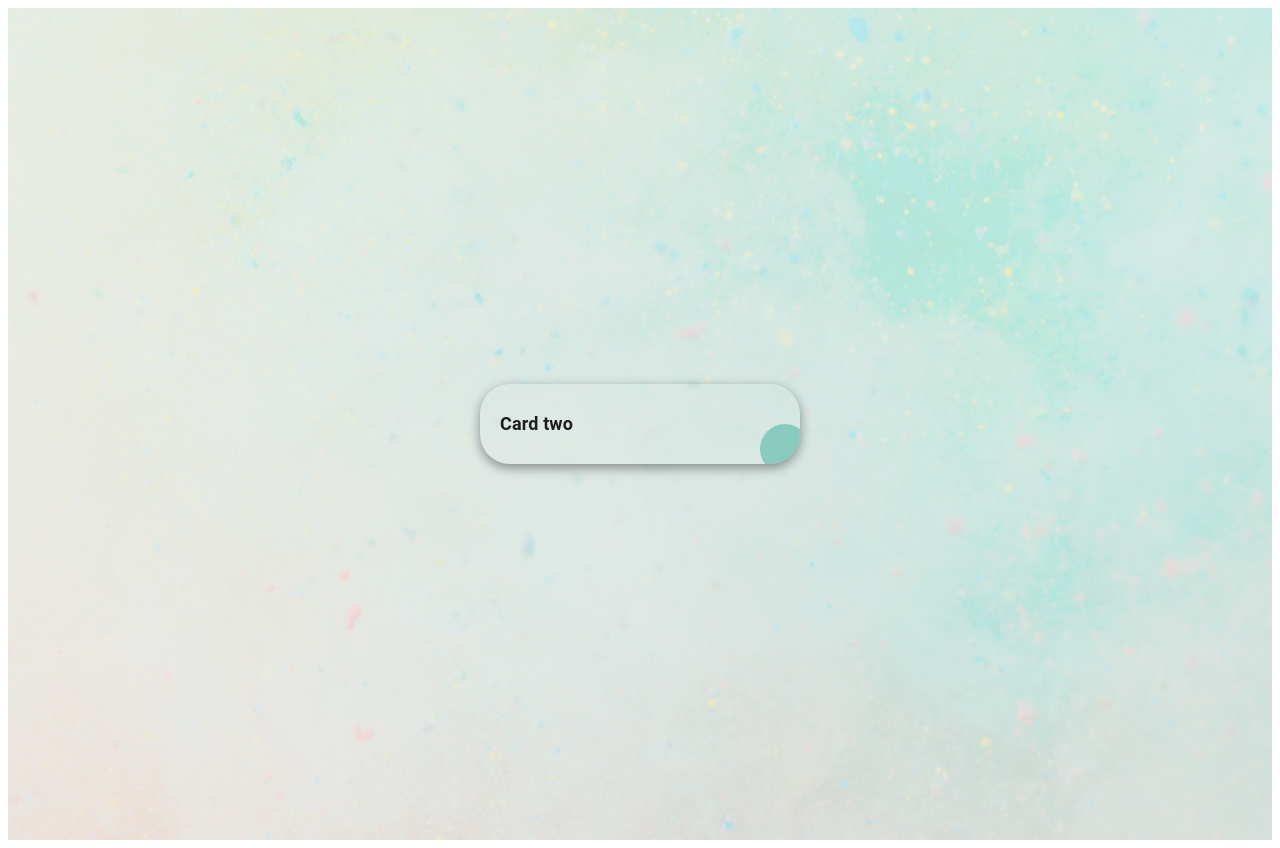
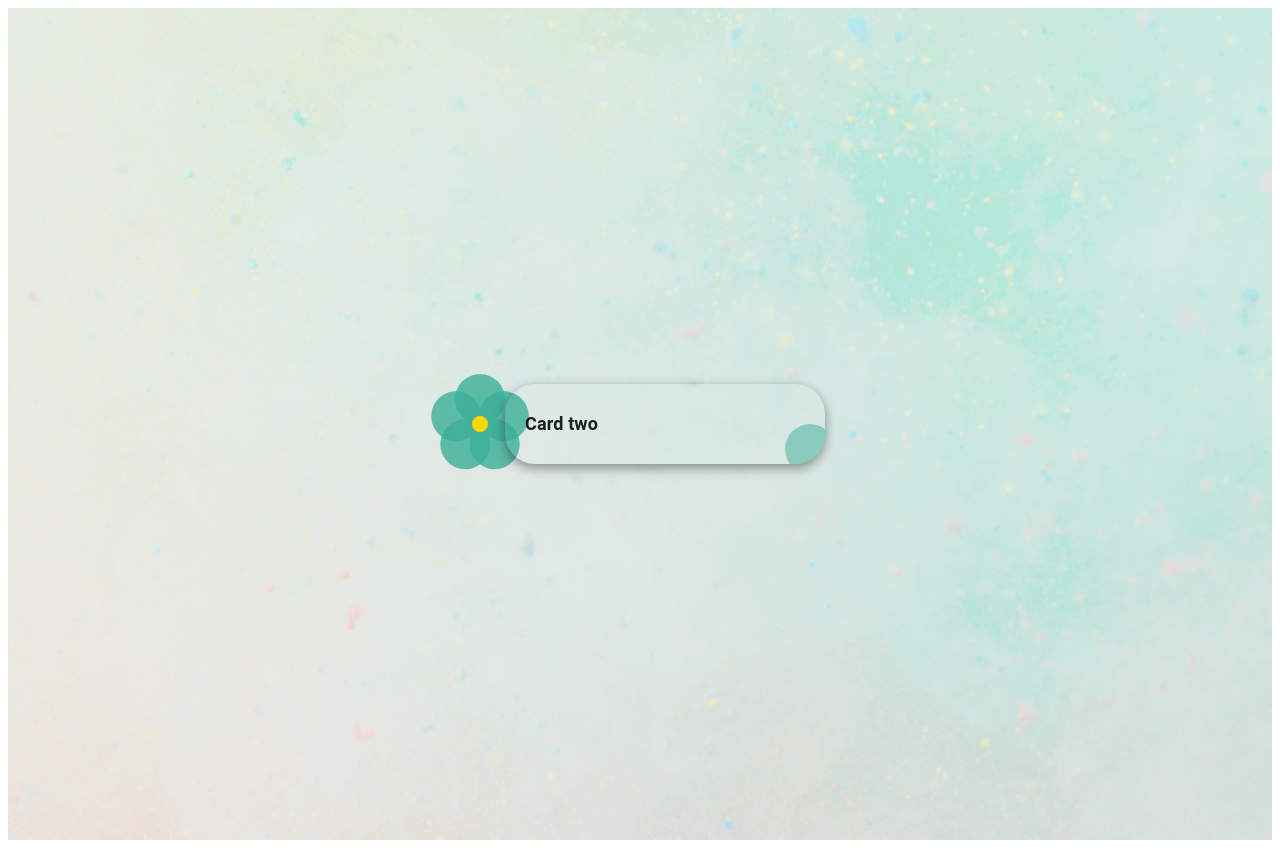
Before and after one commit to HanoodTunio/living-with-bpd, a React (Vite) app in the folder front-end/: page / in a window 1280 px wide. Built offline with nearby package versions, Linux system fonts and the light colour scheme.

Commit message:
Created a reusable Flower component consisting of circular petals arranged in a radial pattern.

```diff
--- a/front-end/src/App.jsx
+++ b/front-end/src/App.jsx
@@ -32,6 +32,7 @@ import BinaryTrackerPage from "./pages/BinaryTrakerPage";
 import UserProfilePage from "./pages/UserProfilePage";
 import AdminCard from "../src/components/common/Admin/AdminCard";
 import AdminCardTwo from "../src/components/common/Admin/AdminCardTwo";
+import Flower from "./components/common/Admin/Flower";
 
 const App = () => {
   return (
@@ -49,6 +50,7 @@ const App = () => {
       }}
     >
       {/* <BinaryTrackerPage /> Render the page directly */}
+      <Flower size={50} petalCount={5} color="#3CAF99" />
       <AdminCardTwo heading={"Card two"} />
     </Box>
   );
--- /dev/null
+++ b/front-end/src/components/common/Admin/Flower.jsx
@@ -0,0 +1,48 @@
+import React from "react";
+import { Box } from "@mui/material";
+import Circle from "../Circle/Circle"; // Assuming Circle component is already defined
+
+const Flower = ({ size = 50, petalCount = 6, color = "#3CAF99" }) => {
+  const petalStyle = {
+    position: "absolute",
+    width: size,
+    height: size,
+    borderRadius: "50%",
+    backgroundColor: color,
+    opacity: 0.8,
+    transformOrigin: "center center", // Rotate from the center
+  };
+
+  // Generate petals based on petalCount
+  const petals = Array.from({ length: petalCount }).map((_, index) => {
+    const angle = (360 / petalCount) * index; // Calculate the angle for each petal
+    return (
+      <Box
+        key={index}
+        sx={{
+          ...petalStyle,
+          transform: `rotate(${angle}deg) translateY(-50%)`, // Position petal in a circle
+        }}
+      />
+    );
+  });
+
+  return (
+    <Box
+      sx={{
+        position: "relative",
+        width: size,
+        height: size,
+        display: "flex",
+        justifyContent: "center",
+        alignItems: "center",
+      }}
+    >
+      {petals}
+      <Circle size={size / 3} color="#FFD700" opacity={1} />{" "}
+      {/* Center of the flower */}
+    </Box>
+  );
+};
+
+export default Flower;
```
